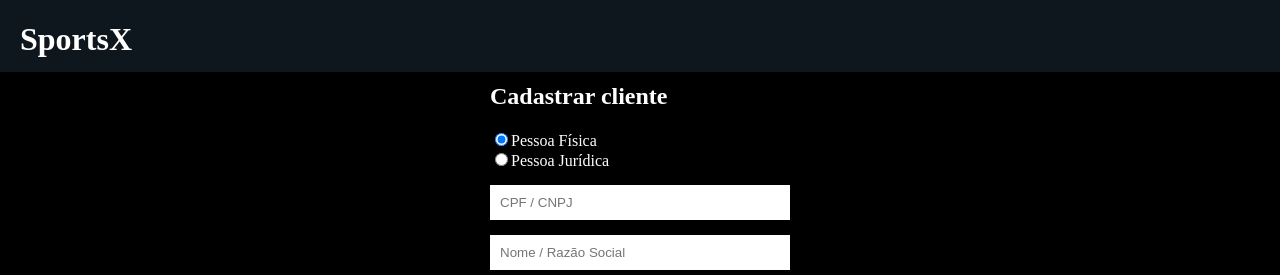
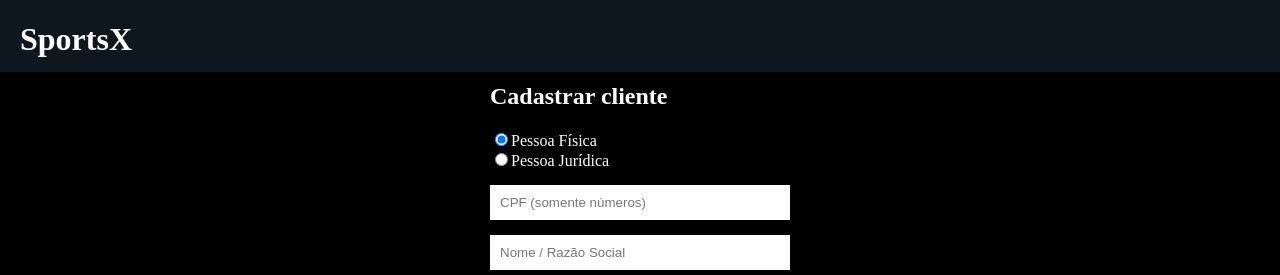
Before and after one commit to sergiocampos93/SportsX, a React (Create React App) app in the folder client/: page /register in a window 1280 px wide. Shown: the top 275 px of the page. Built offline with nearby package versions, Linux system fonts and the light colour scheme.

Commit message:
Improvements on register customer page.

```diff
--- a/client/src/pages/CustomerRegister/index.tsx
+++ b/client/src/pages/CustomerRegister/index.tsx
@@ -1,4 +1,4 @@
-import React from 'react';
+import React, { useState } from 'react';
 import { useForm } from 'react-hook-form';
 
 import {
@@ -29,13 +29,17 @@ const CustomerRegister: React.FC = () => {
     phones: string;
   };
   const { register, handleSubmit, errors } = useForm<FormData>();
+  const [entity, setEntity] = useState(false);
+  const teste = () => {
+    console.log('teste');
+  };
   return (
     <Container>
       <PageTitle>Cadastrar cliente</PageTitle>
       <Form
         onSubmit={handleSubmit(async ({ phones, isLegalEntity, ...rest }) => {
           const formatedData = {
-            isLegalEntity: isLegalEntity == 1,
+            isLegalEntity: entity,
             phones: phones
               .split(/(\r\n|\r|\n)/)
               .filter(phone => phone.length >= 8),
@@ -54,6 +58,7 @@ const CustomerRegister: React.FC = () => {
               value={0}
               ref={register()}
               defaultChecked
+              onClick={() => setEntity(false)}
             />
             Pessoa Física
           </label>
@@ -64,11 +69,24 @@ const CustomerRegister: React.FC = () => {
               name="isLegalEntity"
               value={1}
               ref={register()}
+              onClick={() => setEntity(true)}
             />
             Pessoa Jurídica
           </label>
         </RadioContent>
-        <Input placeholder="CPF / CNPJ" name="cpf_cnpj" ref={register()} />
+        <Input
+          placeholder={
+            entity ? 'CNPJ (somente números)' : 'CPF (somente números)'
+          }
+          name="cpf_cnpj"
+          ref={register({
+            required: 'Campo obrigatório.',
+            pattern: {
+              value: entity ? /\d{14}/ : /\d{11}/,
+              message: 'Campo inválido. Somente números',
+            },
+          })}
+        />
         <Input
           name="name"
           placeholder="Nome / Razão Social"
```
